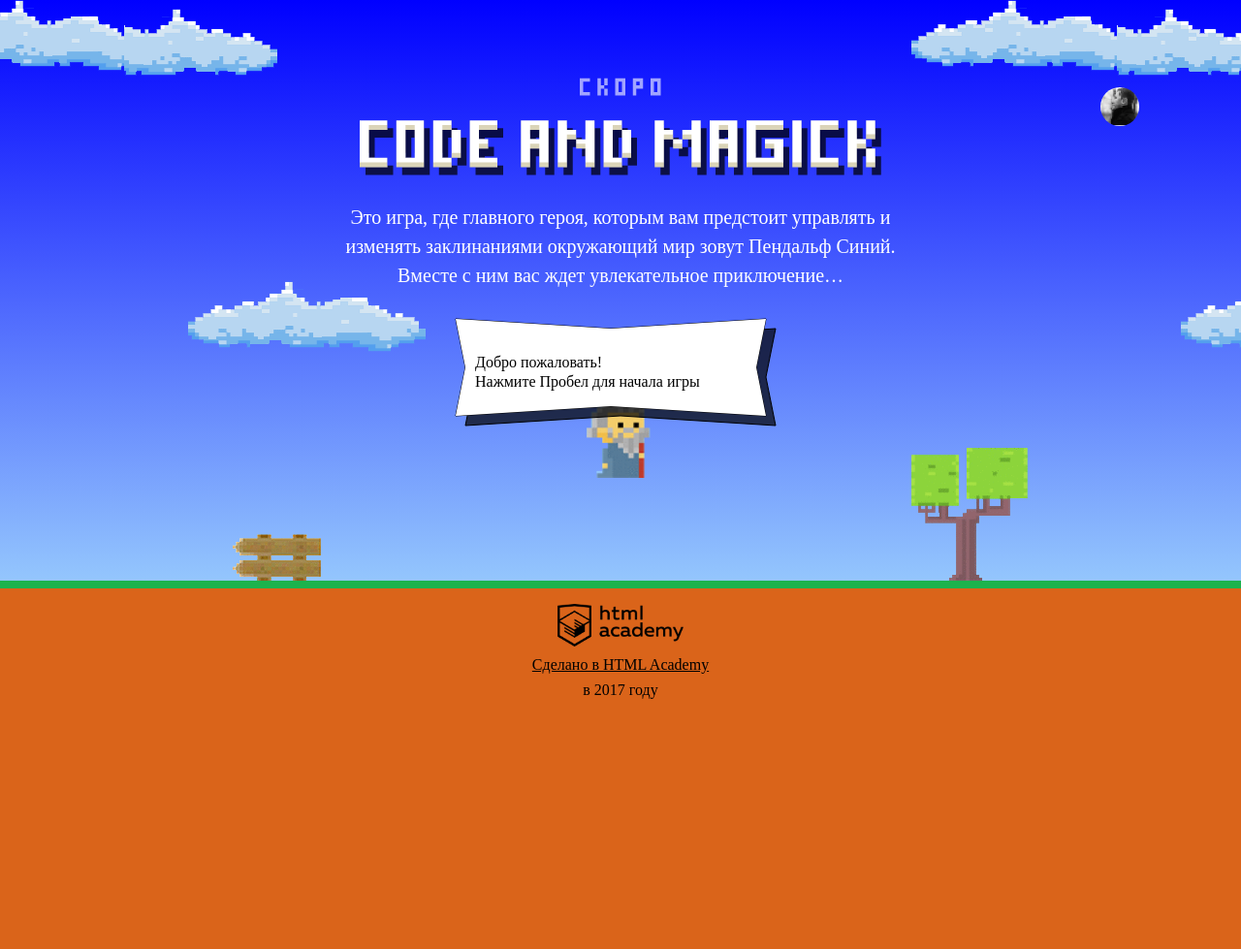
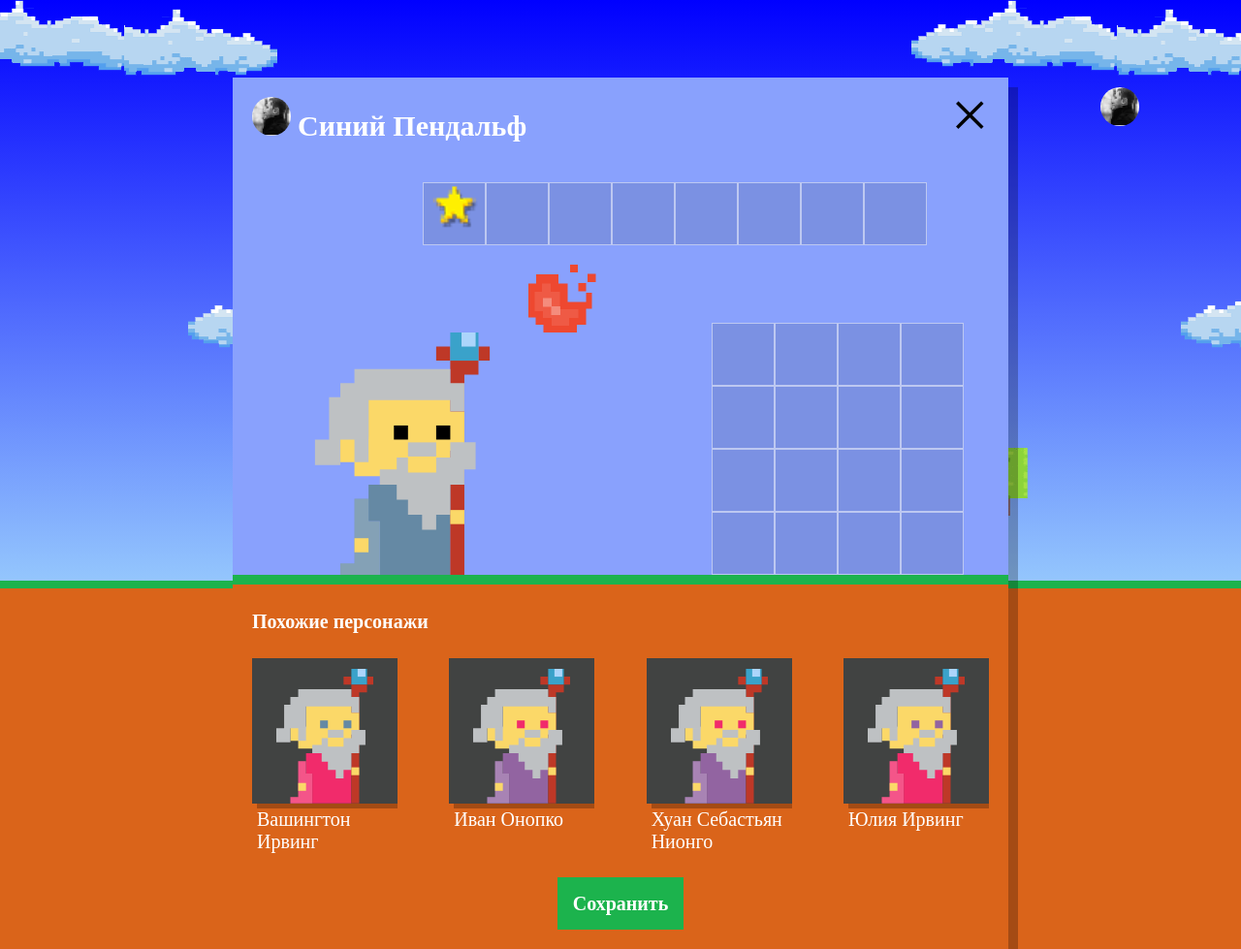
Before and after one commit to Stas4On/237925-code-and-magick, a website: page index.html in a window 1280 px wide. Shown: the whole page at 97% size. Before the commit the page ends 800 px from the top, so only its background shows below. Drawn offline with Linux system fonts and the light colour scheme; a web font is replaced by a local one.

Commit message:
Добавляет срипт показа персонажей других игроков

```diff
--- a/index.html
+++ b/index.html
@@ -204,6 +204,7 @@
   }
 </script>
 <script src="js/stat.js"></script>
+<script src="js/setup.js"></script>
 <script src="js/game.js"></script>
 
 </body>
--- /dev/null
+++ b/js/setup.js
@@ -0,0 +1,42 @@
+'use strict';
+
+// объявление констант
+var FIRST_NAMES = ['Иван', 'Хуан Себастьян', 'Мария', 'Кристоф', 'Виктор', 'Юлия', 'Люпита', 'Вашингтон'];
+var SECOND_NAMES = ['да Марья', 'Верон', 'Мирабелла', 'Вальц', 'Онопко', 'Топольницкая', 'Нионго', 'Ирвинг'];
+var COAT_COLORS = ['rgb(101, 137, 164)', 'rgb(241, 43, 107)', 'rgb(146, 100, 161)', 'rgb(56, 159, 117)', 'rgb(215, 210, 55)', 'rgb(0, 0, 0)'];
+var EYES_COLOR = ['black', 'red', 'blue', 'yellow', 'green'];
+
+// объявление фукнций
+function getRandomInt(min, max) {
+  return Math.floor(Math.random() * (max - min)) + min;
+}
+
+function getName() {
+  return FIRST_NAMES[getRandomInt(0, FIRST_NAMES.length)] + ' ' + SECOND_NAMES[getRandomInt(0, SECOND_NAMES.length)];
+}
+
+function getColorCoat() {
+  return COAT_COLORS[getRandomInt(0, COAT_COLORS.length)];
+}
+
+function getColorEyes() {
+  return COAT_COLORS[getRandomInt(0, EYES_COLOR.length)];
+}
+
+// работа с DOM
+var similarListElement = document.querySelector('.setup-similar-list');
+var similarWizardTemplate = document.querySelector('#similar-wizard-template').content;
+
+document.querySelector('.setup').classList.remove('hidden');
+
+for (var i = 0; i < 4; i++) {
+  var wizardElement = similarWizardTemplate.cloneNode(true);
+
+  wizardElement.querySelector('.setup-similar-label').textContent = getName();
+  wizardElement.querySelector('.wizard-coat').setAttribute('style', 'fill:' + getColorCoat() + ';');
+  wizardElement.querySelector('.wizard-eyes').setAttribute('style', 'fill:' + getColorEyes() + ';');
+
+  similarListElement.appendChild(wizardElement);
+}
+
+document.querySelector('.setup-similar').classList.remove('hidden');
```
